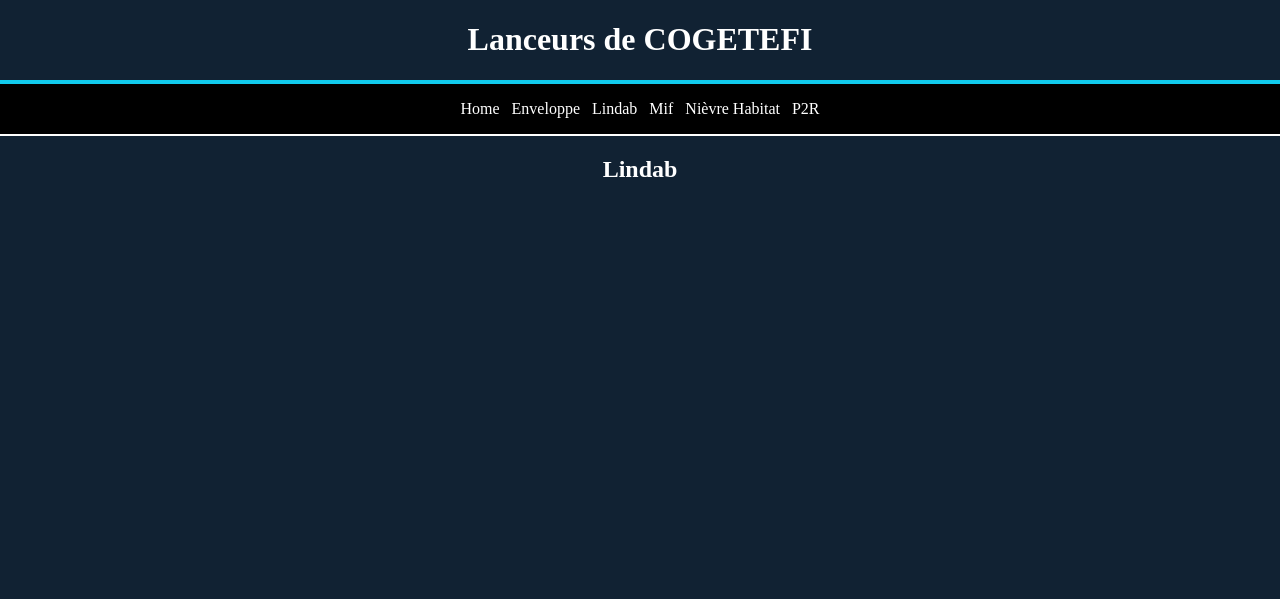
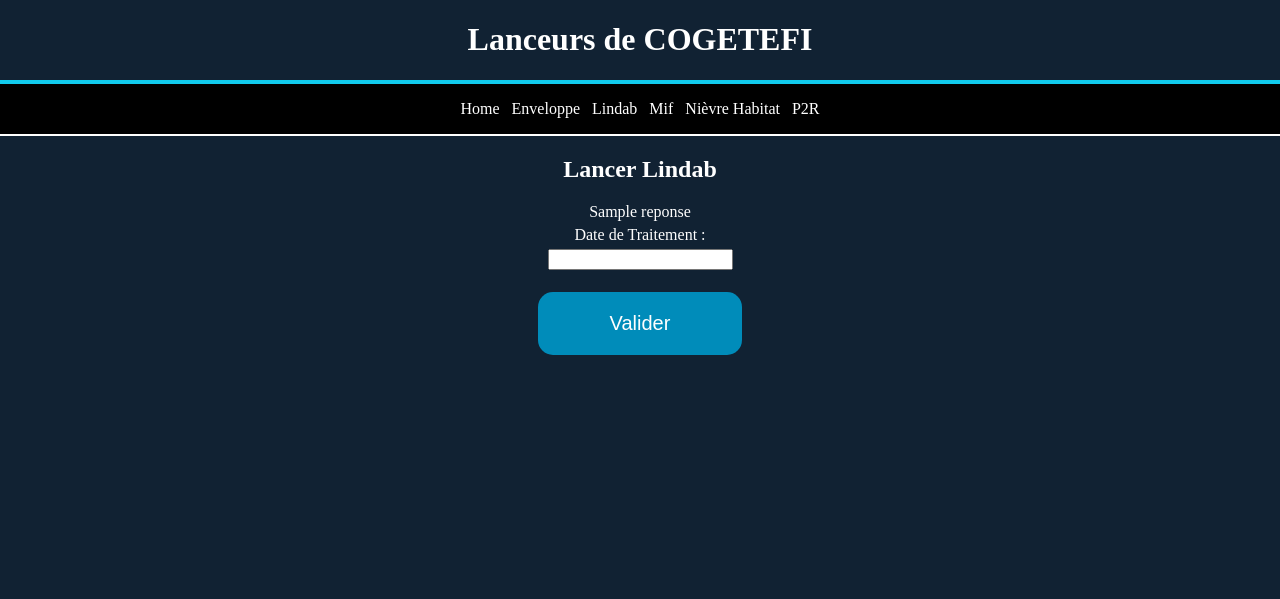
Before and after one commit to ClaudeTJH/Interface, a Django app: template templates/home/lindab.html in a window 1280 px wide. Shown: the top 599 px of the page. Run offline with Django 3.2, Linux system fonts and the light colour scheme; tables that the repository leaves empty hold one stand-in row (values such as "Sample post"); the template is opened without the code that fills it: values that come from a table or form of the project are taken from there, most other values are stand-ins (such as "Sample title", 1, 10 or a date in 2020).

Commit message:
MAJ Lindab

```diff
--- /dev/null
+++ b/interface/forms.py
@@ -0,0 +1,7 @@
+from django import forms
+
+class DateDeTraitement(forms.Form):
+    """
+    docstring
+    """
+    date_traitement = forms.DateField(label='Date de Traitement')
--- a/templates/home/lindab.html
+++ b/templates/home/lindab.html
@@ -3,5 +3,14 @@
 {% block title %}Lindab{% endblock title %}
 
 {% block body %}
-    <h1>Lindab</h1>
+    <h1>Lancer Lindab</h1>
+    {{ reponse }}
+    <form method="POST" action="{% url 'lindab' %}">
+        {% csrf_token %}
+        <div>
+            {{ form }}
+            <br><br>
+            <button  class="buttonMenu" type="submit">Valider</button>
+        </div>
+    </form>
 {% endblock body %}
```
Also changed, not shown: interface/views.py (+8 -0 lines).
